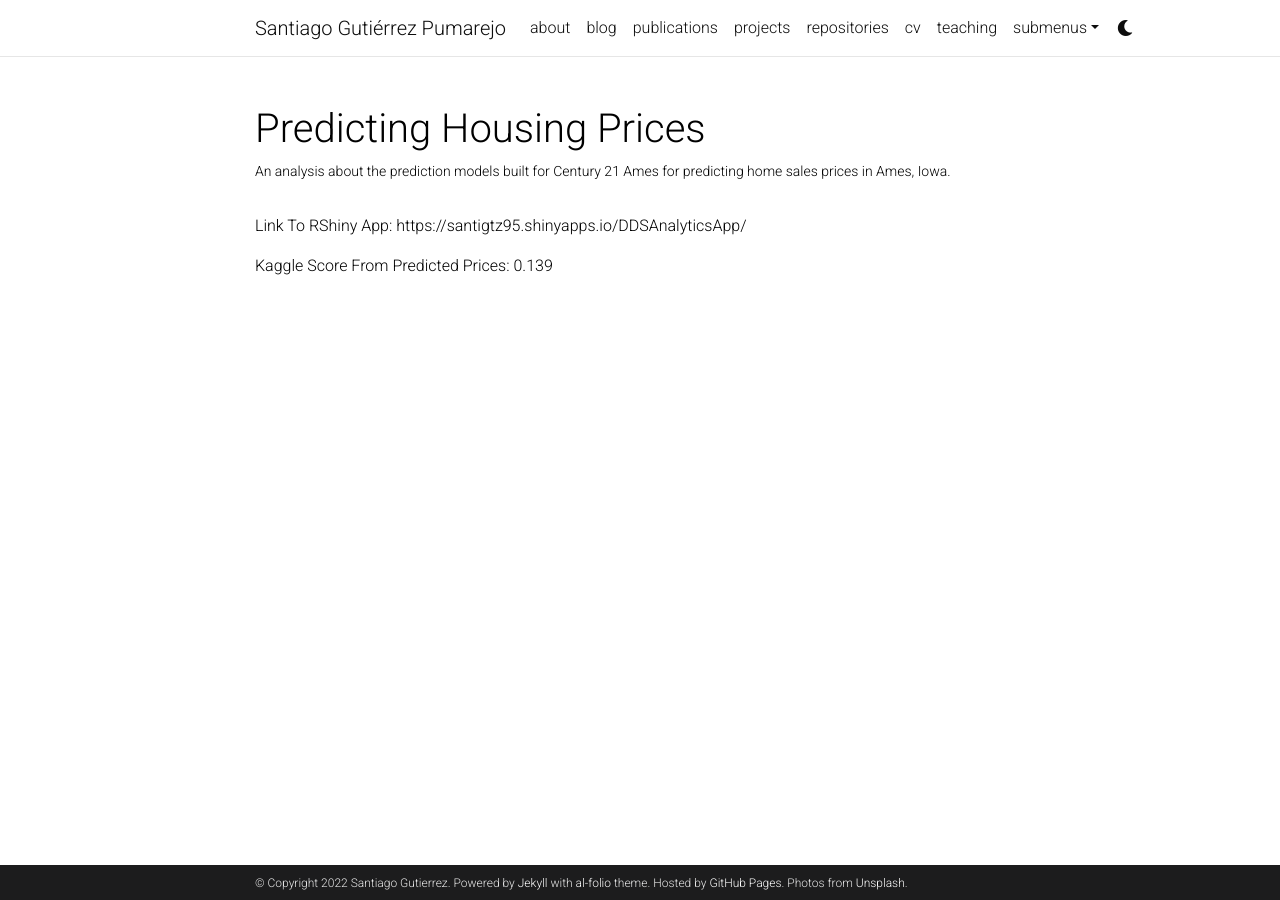
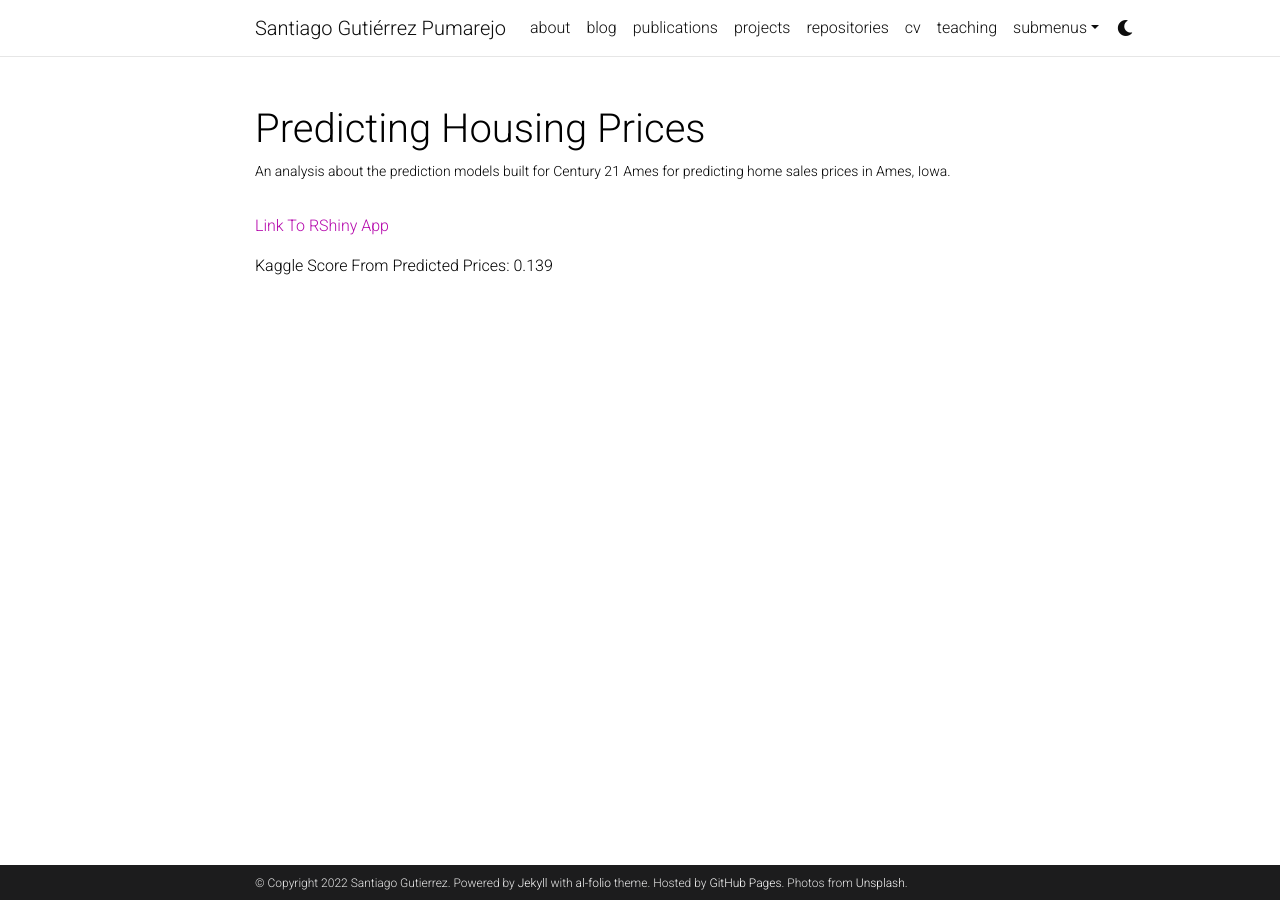
Before and after one commit to santigtz95/santigtz95.github.io, a Jekyll site: the page built from _projects/Santiago_Gutierrez_CaseStudy3.md, in a window 1280 px wide. Built offline with Jekyll 4.4.1, drawn with Linux system fonts in a browser that asks for light colours; comment, search, counter and statistics services are not loaded; a style sheet for code colours, icons or effects is not loaded.

Commit message:
update to castestudy3

```diff
--- a/_projects/Santiago_Gutierrez_CaseStudy3.md
+++ b/_projects/Santiago_Gutierrez_CaseStudy3.md
@@ -8,6 +8,6 @@ category: work
 CaseStudy3_pdf: assets/pdf/Vo&Santiago_STATProject.pdf
 ---
 
-Link To RShiny App: https://santigtz95.shinyapps.io/DDSAnalyticsApp/
+[Link To RShiny App](https://santigtz95.shinyapps.io/DDSAnalyticsApp/)
 
 Kaggle Score From Predicted Prices: 0.139
```
